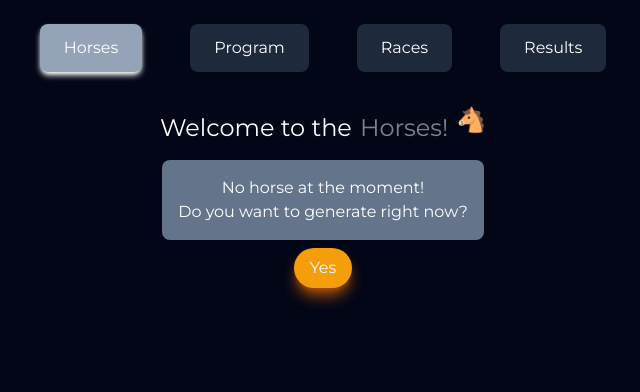
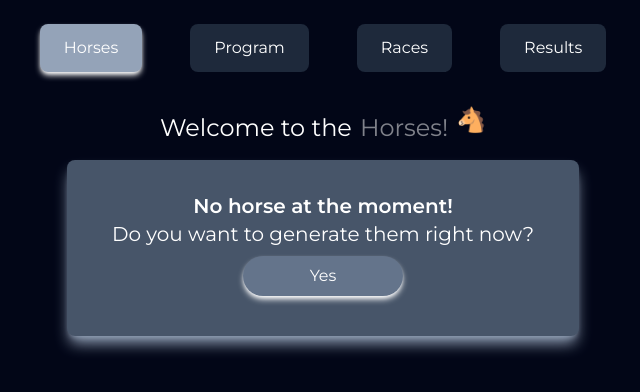
Before and after one commit to doguozcan/horse-racing, a Vue app: page / in a window 1280 px wide. Shown: the top 392 px of the page, without its empty margins (317-957 px from the left). Built offline with nearby package versions, Linux system fonts and the light colour scheme.

Commit message:
Update button component & generete horses component & create question card component & add new imports to views

```diff
--- a/src/components/ButtonComponent.vue
+++ b/src/components/ButtonComponent.vue
@@ -1,10 +1,9 @@
 <template>
   <button
-    class="text-white px-4 py-2 rounded-full my-2 shadow-lg disabled:opacity-20"
+    class="px-4 py-2 w-20 sm:w-40 rounded-full my-2 shadow-md shadow-white disabled:opacity-20 bg-slate-500 hover:bg-slate-400 active:bg-slate-700"
     :class="{
       'bg-green-500 hover:bg-green-700 active:bg-green-400 shadow-green-700': type == 'start',
-      'bg-red-500 hover:bg-red-700 active:bg-red-400 shadow-red-700': type == 'stop',
-      'bg-amber-500 hover:bg-amber-700 active:bg-amber-400 shadow-amber-700': type === 'yes'
+      'bg-red-500 hover:bg-red-700 active:bg-red-400 shadow-red-700': type == 'stop'
     }"
   >
     <slot />
--- a/src/components/GenerateHorses.vue
+++ /dev/null
@@ -1,11 +0,0 @@
-<template>
-  <div class="bg-slate-500 p-4 rounded-lg text-center">
-    <h1>No horse at the moment!</h1>
-    <p>Do you want to generate right now?</p>
-  </div>
-  <ButtonComponent type="yes" @click="$store.commit('generateHorses')">Yes</ButtonComponent>
-</template>
-
-<script setup>
-import ButtonComponent from '../components/ButtonComponent.vue'
-</script>
--- /dev/null
+++ b/src/components/common/QuestionCard.vue
@@ -0,0 +1,9 @@
+<template>
+  <div
+    class="bg-slate-600 shadow-lg shadow-slate-400 p-4 sm:p-8 rounded-lg text-center w-2/3 max-w-lg"
+  >
+    <slot />
+  </div>
+</template>
+
+<script setup></script>
--- /dev/null
+++ b/src/components/horse/GenerateHorses.vue
@@ -0,0 +1,14 @@
+<template>
+  <QuestionCard v-if="$store.getters.horsesLength === 0">
+    <H1Tag>No horse at the moment!</H1Tag>
+    <PTag>Do you want to generate them right now?</PTag>
+    <ButtonComponent @click="$store.commit('generateHorses')">Yes</ButtonComponent>
+  </QuestionCard>
+</template>
+
+<script setup>
+import QuestionCard from '../common/QuestionCard.vue'
+import H1Tag from '../common/H1Tag.vue'
+import PTag from '../common/PTag.vue'
+import ButtonComponent from '../ButtonComponent.vue'
+</script>
--- a/src/views/HorsesView.vue
+++ b/src/views/HorsesView.vue
@@ -1,9 +1,9 @@
 <template>
+  <GenerateHorses />
   <HorsesTable />
-  <GenerateHorses v-if="$store.getters.horsesLength === 0" />
 </template>
 
 <script setup>
+import GenerateHorses from '../components/horse/GenerateHorses.vue'
 import HorsesTable from '../components/horse/HorsesTable.vue'
-import GenerateHorses from '../components/GenerateHorses.vue'
 </script>
--- a/src/views/ProgramView.vue
+++ b/src/views/ProgramView.vue
@@ -7,5 +7,5 @@
 <script setup>
 import RaceProgram from '../components/RaceProgram.vue'
 import GenerateProgram from '../components/GenerateProgram.vue'
-import GenerateHorses from '../components/GenerateHorses.vue'
+import GenerateHorses from '../components/horse/GenerateHorses.vue'
 </script>
--- a/src/views/RacesView.vue
+++ b/src/views/RacesView.vue
@@ -6,7 +6,7 @@
 </template>
 
 <script setup>
-import GenerateHorses from '../components/GenerateHorses.vue'
+import GenerateHorses from '../components/horse/GenerateHorses.vue'
 import GenerateProgram from '../components/GenerateProgram.vue'
 import StartRace from '../components/StartRace.vue'
 import RaceTrack from '../components/RaceTrack.vue'
--- a/src/views/ResultsView.vue
+++ b/src/views/ResultsView.vue
@@ -9,7 +9,7 @@
 
 <script setup>
 import GenerateProgram from '../components/GenerateProgram.vue'
-import GenerateHorses from '../components/GenerateHorses.vue'
+import GenerateHorses from '../components/horse/GenerateHorses.vue'
 import WarningMessage from '../components/WarningMessage.vue'
 import ResultsList from '../components/ResultsList.vue'
 </script>
```
